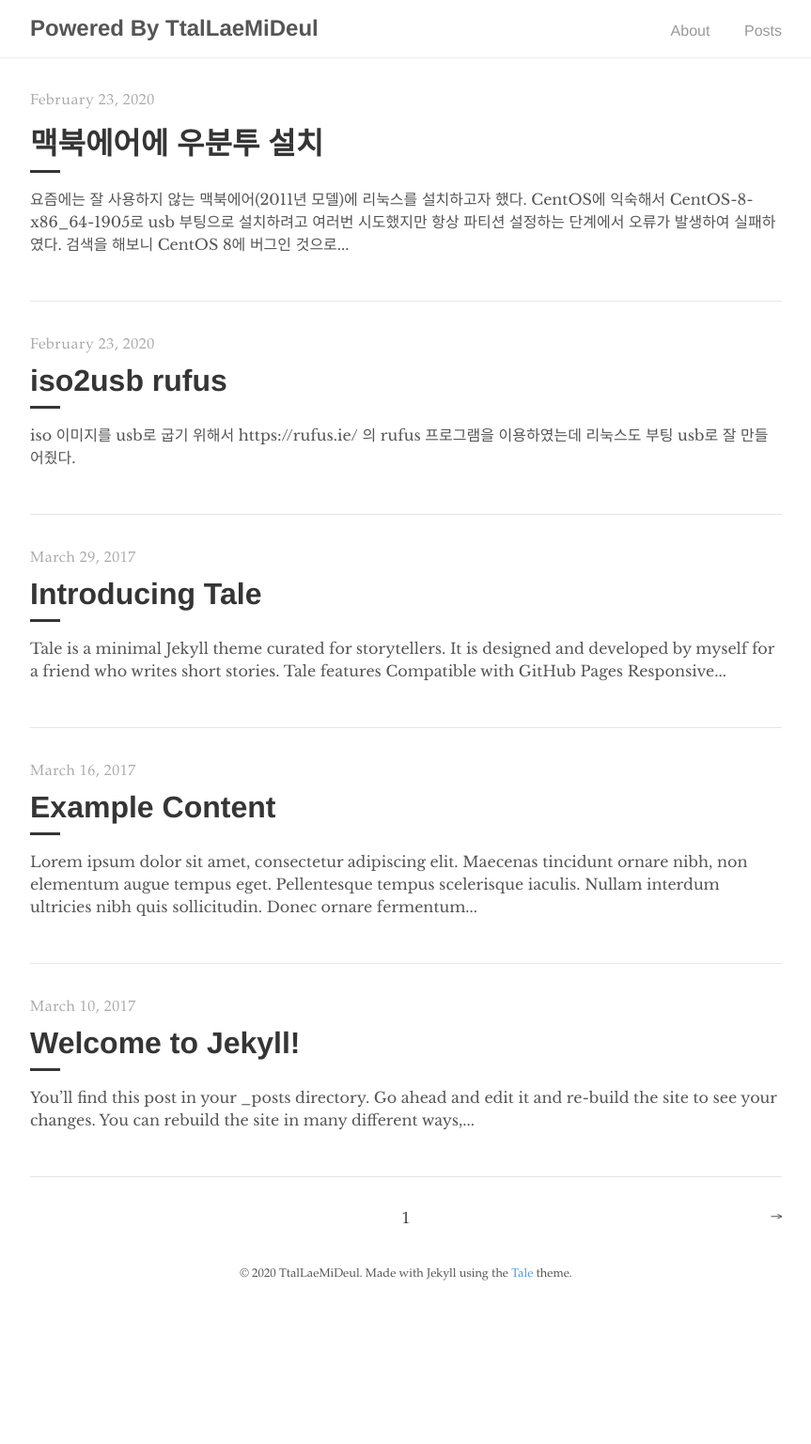
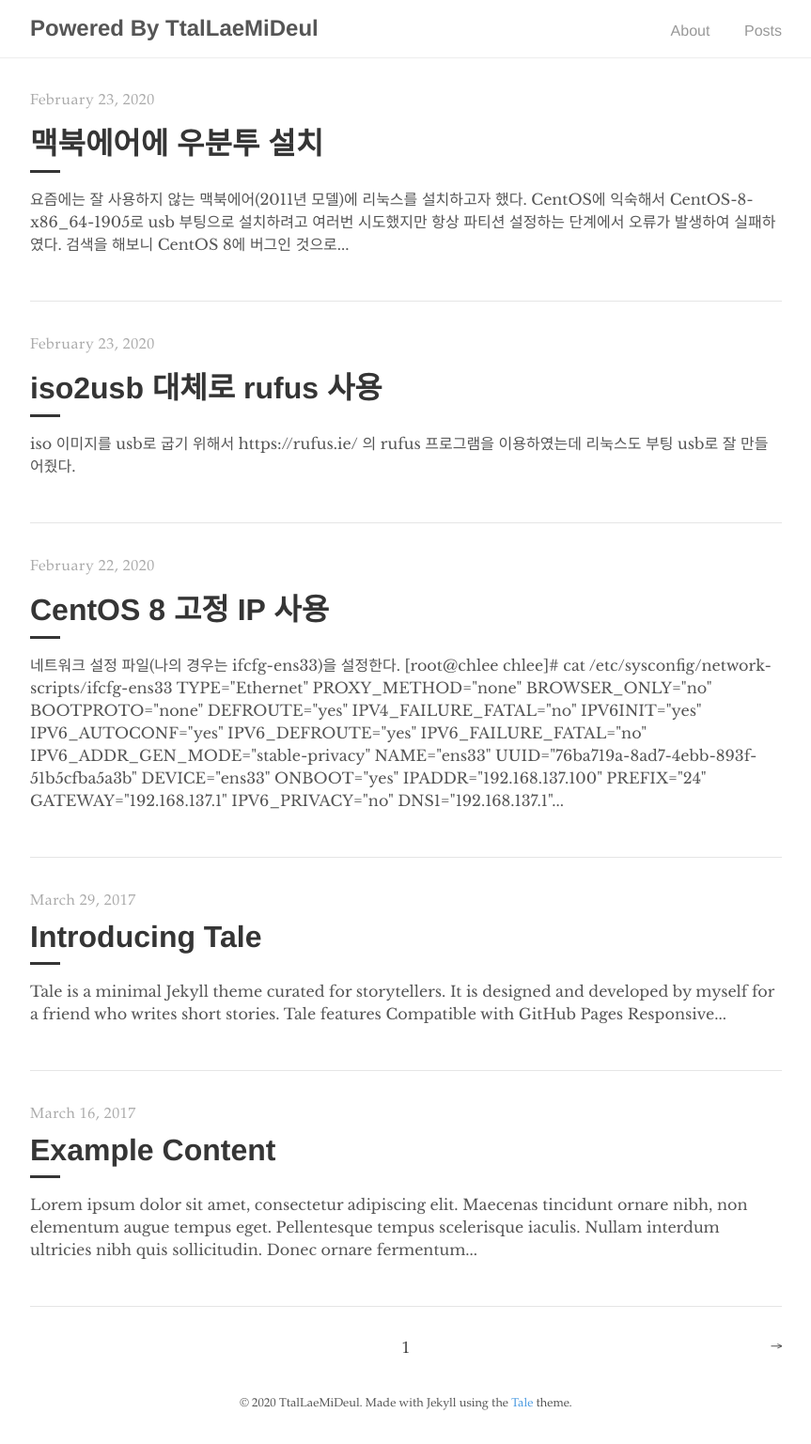
Before and after one commit to ttallaemideul/ttallaemideul.github.io, a Jekyll site: the page built from index.html, in a window 1280 px wide. Shown: the whole page at 94% size, without its empty margins (208-1071 px from the left). Built offline with Jekyll 4.4.1, drawn with Linux system fonts in a browser that asks for light colours; the list of posts is cut into pages by our own code; before the commit the page ends 1399 px from its top, so only the background shows below that.

Commit message:
subfoler test

````diff
--- a/_posts/2020-02-23-iso2usb-rufus.md
+++ b/_posts/2020-02-23-iso2usb-rufus.md
@@ -1,6 +1,6 @@
 ---
 layout: post
-title: "iso2usb rufus"
+title: "iso2usb 대체로 rufus 사용"
 ---
 
 iso 이미지를 usb로 굽기 위해서 https://rufus.ie/ 의 rufus 프로그램을 이용하였는데 리눅스도 부팅 usb로 잘 만들어줬다.
--- /dev/null
+++ b/_posts/linux/centos/2020-02-22-centos-001.md
@@ -0,0 +1,41 @@
+---
+layout: post
+title: CentOS 8 고정 IP 사용
+tags: [linux, centos]
+---
+
+네트워크 설정 파일(나의 경우는 ifcfg-ens33)을 설정한다.
+
+```
+[root@chlee chlee]# cat /etc/sysconfig/network-scripts/ifcfg-ens33
+TYPE="Ethernet"
+PROXY_METHOD="none"
+BROWSER_ONLY="no"
+BOOTPROTO="none"
+DEFROUTE="yes"
+IPV4_FAILURE_FATAL="no"
+IPV6INIT="yes"
+IPV6_AUTOCONF="yes"
+IPV6_DEFROUTE="yes"
+IPV6_FAILURE_FATAL="no"
+IPV6_ADDR_GEN_MODE="stable-privacy"
+NAME="ens33"
+UUID="76ba719a-8ad7-4ebb-893f-51b5cfba5a3b"
+DEVICE="ens33"
+ONBOOT="yes"
+IPADDR="192.168.137.100"
+PREFIX="24"
+GATEWAY="192.168.137.1"
+IPV6_PRIVACY="no"
+DNS1="192.168.137.1"
+```
+
+192.168.137.1 ip가 게이트웨이이고 가상 어댑터에 설정된 ip이다.
+
+WiFi 어댑터에서 네트워크를 공유하도록 설정하고 가상 어댑터와 공유하도록 선택해준다.
+
+systemctl 로 네트워크 서비스를 재기동 해준다.
+
+```
+[root@chlee chlee]# systemctl restart Networkmanager
+```
````
Also changed, not shown: _pages/about.md (+1 -1 lines).
